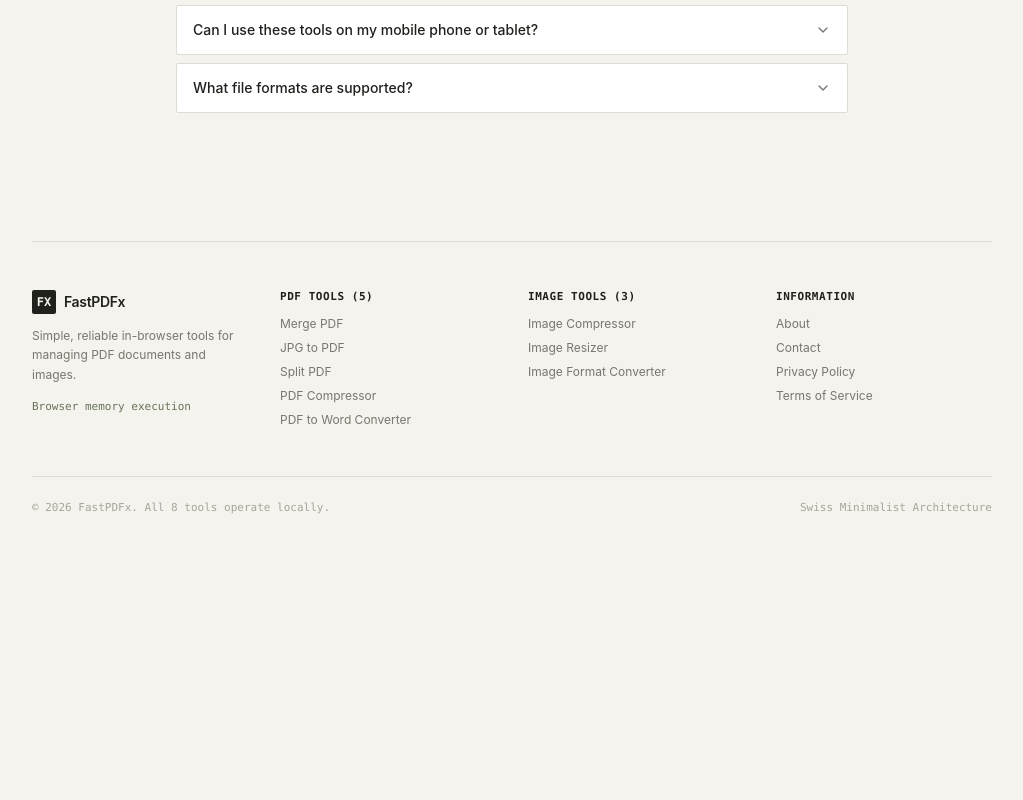
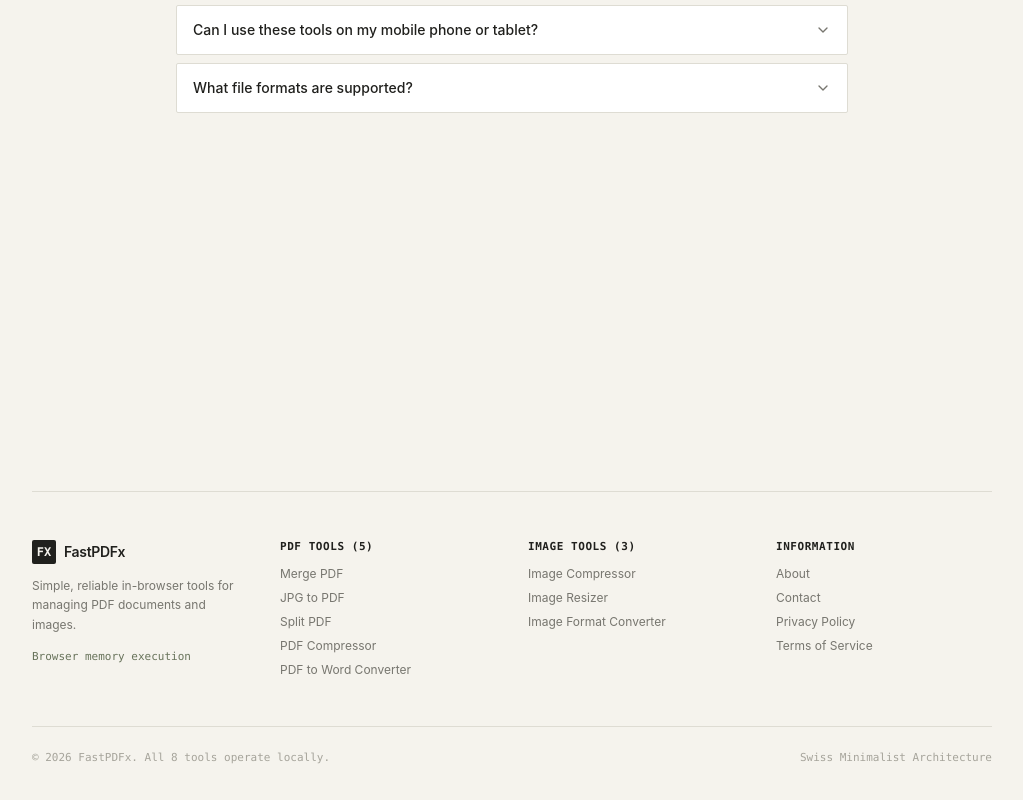
Before and after one commit to Adeshcodex/FastPDFx, a React (Vite) app: page / in a window 1280 px wide. Shown: the part 2534-3334 px from the top of the page, without its empty margins (256-1279 px from the left). Before the commit the page ends 3130 px from the top, so only its background shows below. Built offline with nearby package versions, Linux system fonts and the light colour scheme.

Commit message:
Switch to Adsterra 300x250 banner

```diff
--- a/src/components/AdsterraAd.tsx
+++ b/src/components/AdsterraAd.tsx
@@ -1,29 +1,35 @@
 
-import { useEffect } from 'react';
+import { useEffect, useRef } from 'react';
 
 export function AdsterraAd() {
+  const adRef = useRef<HTMLDivElement>(null);
+
   useEffect(() => {
-    const containerId = 'container-65b931f2a221c89b0139ca690d1403c0';
-
-    // Prevent duplicate ad scripts
-    const container = document.getElementById(containerId);
+    const container = adRef.current;
     if (!container || container.dataset.loaded === 'true') return;
 
     container.dataset.loaded = 'true';
 
+    (window as any).atOptions = {
+      key: '2a2a57e349b907c6b35f1506c261bdc2',
+      format: 'iframe',
+      height: 250,
+      width: 300,
+      params: {},
+    };
+
     const script = document.createElement('script');
+    script.src = 'https://bauval.org/22/2a2a57e349b907c6b35f1506c261bdc2';
     script.async = true;
-    script.setAttribute('data-cfasync', 'false');
-    script.src = 'https://bauval.org/21/65b931f2a221c89b0139ca690d1403c0';
 
-    container.parentElement?.insertBefore(script, container);
+    container.appendChild(script);
   }, []);
 
   return (
     <div className="w-full flex justify-center my-8">
       <div
-        id="container-65b931f2a221c89b0139ca690d1403c0"
-        className="w-full"
+        ref={adRef}
+        className="min-w-[300px] min-h-[250px] flex justify-center items-center"
       />
     </div>
   );
```
